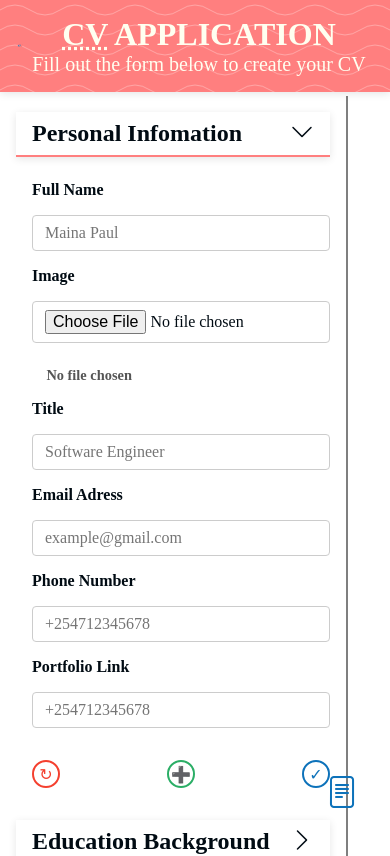
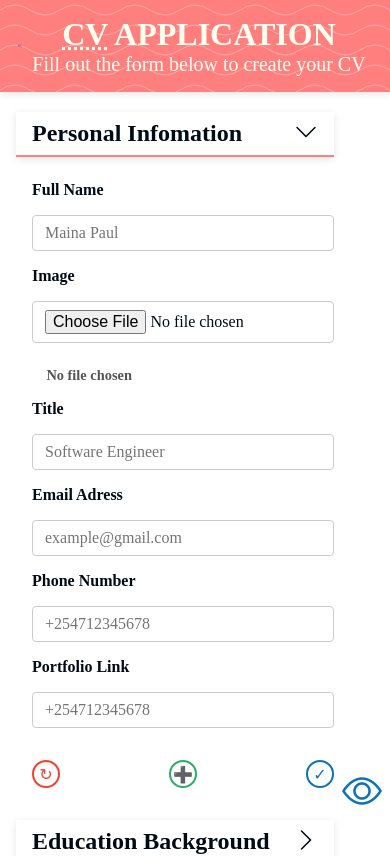
Before and after one commit to Legend-Paul/CV-Application, a React (Vite) app: page / in a window 390 px wide. Shown: the top 856 px of the page. Built offline with nearby package versions, Linux system fonts and the light colour scheme; a web font is replaced by a local one.

Commit message:
Create responsiveness for mobile phone

```diff
--- a/src/App.jsx
+++ b/src/App.jsx
@@ -22,11 +22,13 @@ function App() {
         index: 0,
         canUpdate: false,
     });
+    const [errorMsgObj, setErrorMsgObj] = useState({});
 
     const [dialogValuesObj, setDialogValuesObj] = useState({
         state: false,
         cvSectionName: "",
     });
+    const [canSubmit, setCanSubmit] = useState(true);
 
     const [dynamicCvSection, setDynamicCvSection] = useState([]);
 
@@ -35,6 +37,12 @@ function App() {
     });
 
     const [urlLink, setUrlLink] = useState({ "Personal Infomation": {} });
+
+    const [inputFieldsDisplay, setInputFieldsDisplay] = useState({
+        buttonType: "preview",
+        isVisible: true,
+        display: "inline-block",
+    });
 
     const handleCvDialogInputChange = (e) => {
         let cvSectionObj = {
@@ -75,12 +83,42 @@ function App() {
             }
         }
     };
+    const handleSubmit = (e) => {
+        console.log("Event Target:", e.target); // Debugging
+        console.log("Dataset Title:", e.target.dataset.title); // Debugging
+
+        if (canSubmit) {
+            setCvDataValues({
+                ...cvDataValues,
+                [activeCvSection.name]: {
+                    ...cvDataValues[activeCvSection.name],
+                    canUpdate: true,
+                },
+            });
+            setUpdatedCvDataValues({
+                ...cvDataValues,
+                [activeCvSection.name]: {
+                    ...cvDataValues[activeCvSection.name],
+                    canUpdate: true,
+                },
+            });
+
+            if (e.target.dataset.title === inputFieldsDisplay.buttonType) {
+                setInputFieldsDisplay({
+                    ...inputFieldsDisplay,
+                    display: "inline-block",
+                    isVisible: !inputFieldsDisplay.isVisible,
+                });
+            }
+        }
+    };
 
     return (
         <div className="App">
             <Header />
             <main className="main-content">
                 {/* Render Default Cv sections */}
+                {inputFieldsDisplay.isVisible && (
                     <div className="cv-section">
                         {cvSectionData.map((sectionData, i) => {
                             return (
@@ -102,12 +140,19 @@ function App() {
                                         setKnowldedgeSectionFields
                                     }
                                     updatedCvDataValues={updatedCvDataValues}
-                                setUpdatedCvDataValues={setUpdatedCvDataValues}
+                                    setUpdatedCvDataValues={
+                                        setUpdatedCvDataValues
+                                    }
                                     urlLink={urlLink}
                                     setUrlLink={setUrlLink}
                                     addsSimalarFields={
                                         sectionData.addsSimalarFields
                                     }
+                                    canSubmit={canSubmit}
+                                    setCanSubmit={setCanSubmit}
+                                    handleSubmit={handleSubmit}
+                                    errorMsgObj={errorMsgObj}
+                                    setErrorMsgObj={setErrorMsgObj}
                                 />
                             );
                         })}
@@ -132,9 +177,16 @@ function App() {
                                         setKnowldedgeSectionFields
                                     }
                                     updatedCvDataValues={updatedCvDataValues}
-                                setUpdatedCvDataValues={setUpdatedCvDataValues}
+                                    setUpdatedCvDataValues={
+                                        setUpdatedCvDataValues
+                                    }
                                     urlLink={urlLink}
                                     setUrlLink={setUrlLink}
+                                    canSubmit={canSubmit}
+                                    setCanSubmit={setCanSubmit}
+                                    handleSubmit={handleSubmit}
+                                    errorMsgObj={errorMsgObj}
+                                    setErrorMsgObj={setErrorMsgObj}
                                 />
                             );
                         })}
@@ -143,7 +195,9 @@ function App() {
                                 <div className="dialog-content">
                                     <Input
                                         // inputValueObj={inputValueObj}
-                                    handleOnchange={handleCvDialogInputChange}
+                                        handleOnchange={
+                                            handleCvDialogInputChange
+                                        }
                                         name="Input Title"
                                         placeholder="e.g., Hobbies, Projects"
                                         isDialog={dialogValuesObj}
@@ -182,7 +236,11 @@ function App() {
                             ➕
                         </button>
                     </div>
-                <div className="cv-overview">
+                )}{" "}
+                <div
+                    className="cv-overview"
+                    style={{ display: inputFieldsDisplay.display }}
+                >
                     {updatedCvDataValues[initialCvSection].canUpdate && (
                         <PersonalDetailsOverview
                             updatedCvDataValues={updatedCvDataValues}
@@ -216,8 +274,70 @@ function App() {
                     })}
                 </div>
             </main>
-            <div className="preview">
-                <i class="bi bi-file-text"></i>
+            <div className="preview-btn-cont">
+                <button
+                    className="btns check-fields"
+                    type="button"
+                    onClick={handleSubmit}
+                    style={{
+                        color:
+                            Object.keys(errorMsgObj).length < 1 && canSubmit
+                                ? "var(--blue)"
+                                : "var(--light-blue)",
+                        borderColor:
+                            Object.keys(errorMsgObj).length < 1 && canSubmit
+                                ? "var(--blue)"
+                                : "var(--light-blue)",
+                        cursor:
+                            Object.keys(errorMsgObj).length < 1 && canSubmit
+                                ? "pointer"
+                                : "not-allowed",
+                        title: "Submit",
+                    }}
+                    disabled={!Object.keys(errorMsgObj).length > 1}
+                >
+                    ✓
+                </button>
+
+                {inputFieldsDisplay.isVisible ? (
+                    <button
+                        className="btns open-preview"
+                        type="button"
+                        onClick={handleSubmit}
+                        style={{
+                            border: "none",
+
+                            cursor:
+                                Object.keys(errorMsgObj).length < 1 && canSubmit
+                                    ? "pointer"
+                                    : "not-allowed",
+                        }}
+                        disabled={!Object.keys(errorMsgObj).length > 1}
+                    >
+                        <i
+                            className="bi bi-eye"
+                            data-title="preview"
+                            style={{
+                                color:
+                                    Object.keys(errorMsgObj).length < 1 &&
+                                    canSubmit
+                                        ? "var(--blue)"
+                                        : "var(--light-blue)",
+                            }}
+                        ></i>
+                    </button>
+                ) : (
+                    <i
+                        className="bi bi-eye-slash close-preview"
+                        onClick={() => {
+                            setInputFieldsDisplay({
+                                ...inputFieldsDisplay,
+                                isVisible: !inputFieldsDisplay.isVisible,
+                                display: "none",
+                            });
+                        }}
+                    ></i>
+                )}
             </div>
         </div>
     );
--- a/src/cvSections info/cvSection.jsx
+++ b/src/cvSections info/cvSection.jsx
@@ -46,10 +46,14 @@ function Cvsection({
     index,
     knowldedgeSectionFields,
     setKnowldedgeSectionFields,
-    setUpdatedCvDataValues,
     urlLink,
     setUrlLink,
     addsSimalarFields,
+    canSubmit,
+    setCanSubmit,
+    handleSubmit,
+    errorMsgObj,
+    setErrorMsgObj,
 }) {
     const initialState = {};
     const [dialogValuesObj, setDialogValuesObj] = useState({
@@ -59,8 +63,6 @@ function Cvsection({
     });
     const [isOpen, setIsOpen] = useState(open);
 
-    const [errorMsgObj, setErrorMsgObj] = useState({ ...initialState });
-    const [canSubmit, setCanSubmit] = useState(true);
     const [dynamicFields, setDynamicFields] = useState([]);
     let isCvSectionActive = activeCvSection.index == index;
 
@@ -288,25 +290,6 @@ function Cvsection({
         setErrorMsgObj(fieldObj);
     };
 
-    const handleSubmit = () => {
-        if (canSubmit) {
-            setCvDataValues({
-                ...cvDataValues,
-                [activeCvSection.name]: {
-                    ...cvDataValues[activeCvSection.name],
-                    canUpdate: true,
-                },
-            });
-            setUpdatedCvDataValues({
-                ...cvDataValues,
-                [activeCvSection.name]: {
-                    ...cvDataValues[activeCvSection.name],
-                    canUpdate: true,
-                },
-            });
-        }
-    };
-
     return (
         <section className={className}>
             <div className="section-fields-cont">
--- a/src/index.css
+++ b/src/index.css
@@ -22,6 +22,7 @@
     overflow: hidden;
 }
 main {
+    position: relative;
     margin-top: 5rem !important;
     display: grid;
     grid-template-columns: repeat(2, 1fr);
@@ -250,18 +251,52 @@ dialog {
     color: #555;
 }
 
-.preview {
+.preview-btn-cont {
     position: fixed;
     bottom: 2rem;
-    right: 2rem;
+    right: 0;
+
+    display: flex;
+    justify-content: center;
+    align-items: center;
+    font-size: 2.5rem;
+
+    padding: 0.25rem;
+    border-radius: 0.5rem;
+    button {
+        width: 2rem;
+        height: 2rem;
+    }
     i {
-        font-size: 2rem;
+        display: none;
+        font-size: 2.5rem;
+
+        cursor: pointer;
+    }
+    .close-preview {
         color: var(--blue);
-        cursor: pointer;
-        transition: color 0.3s ease;
     }
 }
 
-.preview i:hover {
-    color: var(--moderate-green);
+/* media queries */
+@media (max-width: 780px) {
+    .preview-btn-cont {
+        right: 0.5rem;
+        .check-fields {
+            display: none;
+        }
+        i {
+            display: inline-block;
+        }
+    }
+    main {
+        display: block;
+    }
+    .cv-overview {
+        display: none;
+    }
+    .section-fields-cont {
+        padding-right: 2.5rem !important;
+        border-right: none !important;
+    }
 }
```
Lines whose indentation alone changed are shown as unchanged.
